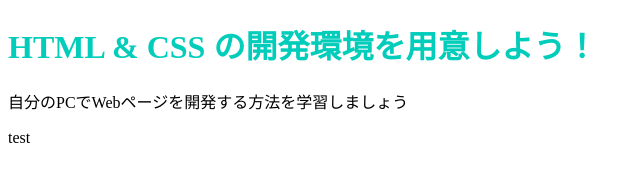
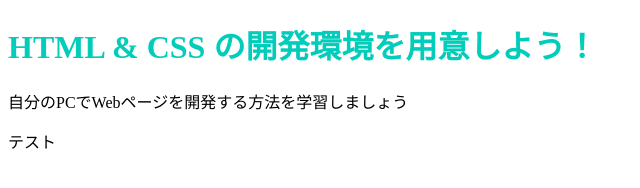
Before and after one commit to Tanuki412/Tanuki412.github.io, a plain HTML site: page index.html in a window 1280 px wide. Shown: the full height of the page, 0-640 px from the left. Drawn offline with Linux system fonts and the light colour scheme.

Commit message:
Update index.html

```diff
--- a/index.html
+++ b/index.html
@@ -8,6 +8,6 @@
   <body>
     <h1 class="title">HTML & CSS の開発環境を用意しよう！</h1>
     <p>自分のPCでWebページを開発する方法を学習しましょう</p>
-    <p>test</p>
+    <p>テスト</p>
   </body>
 </html>
```
